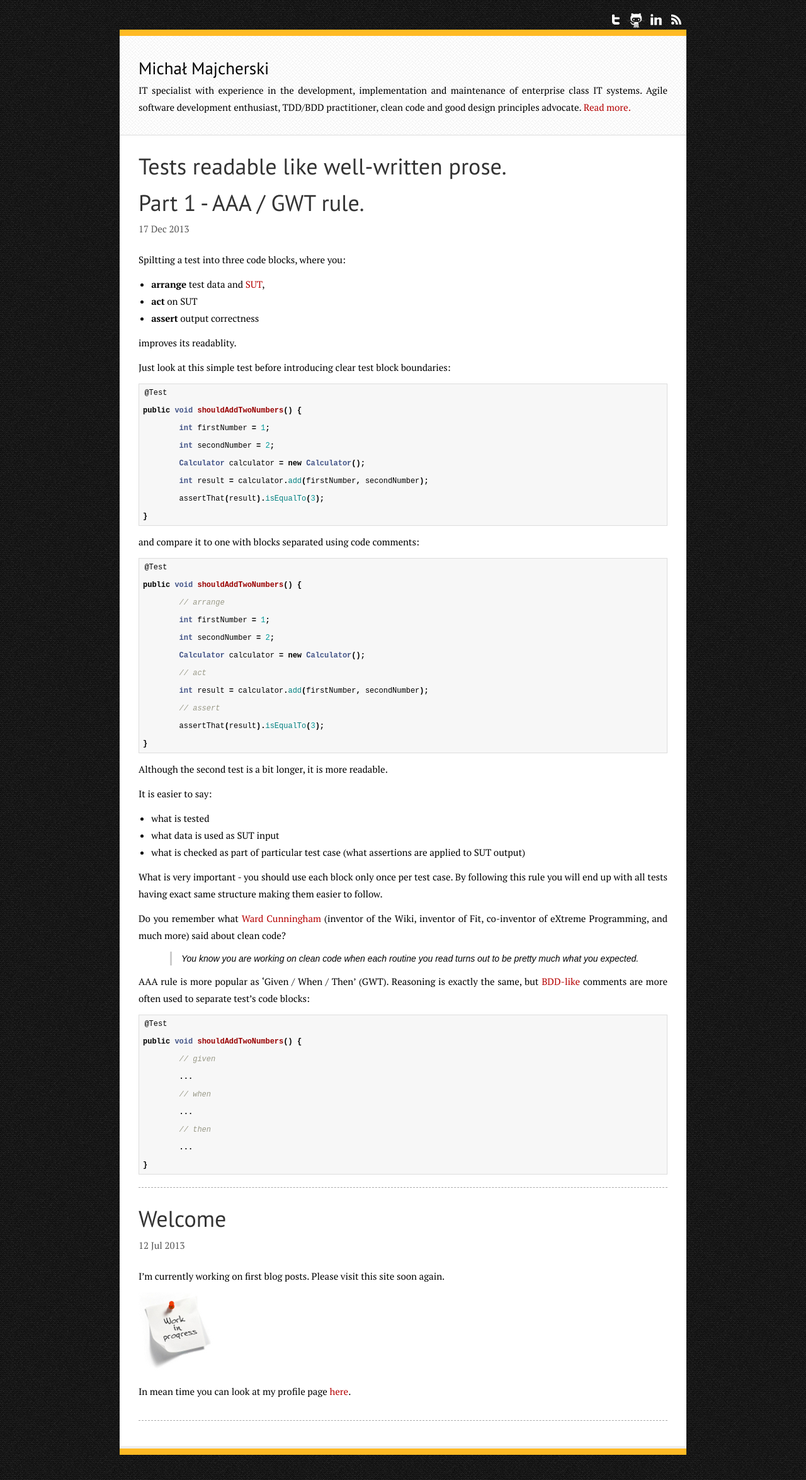
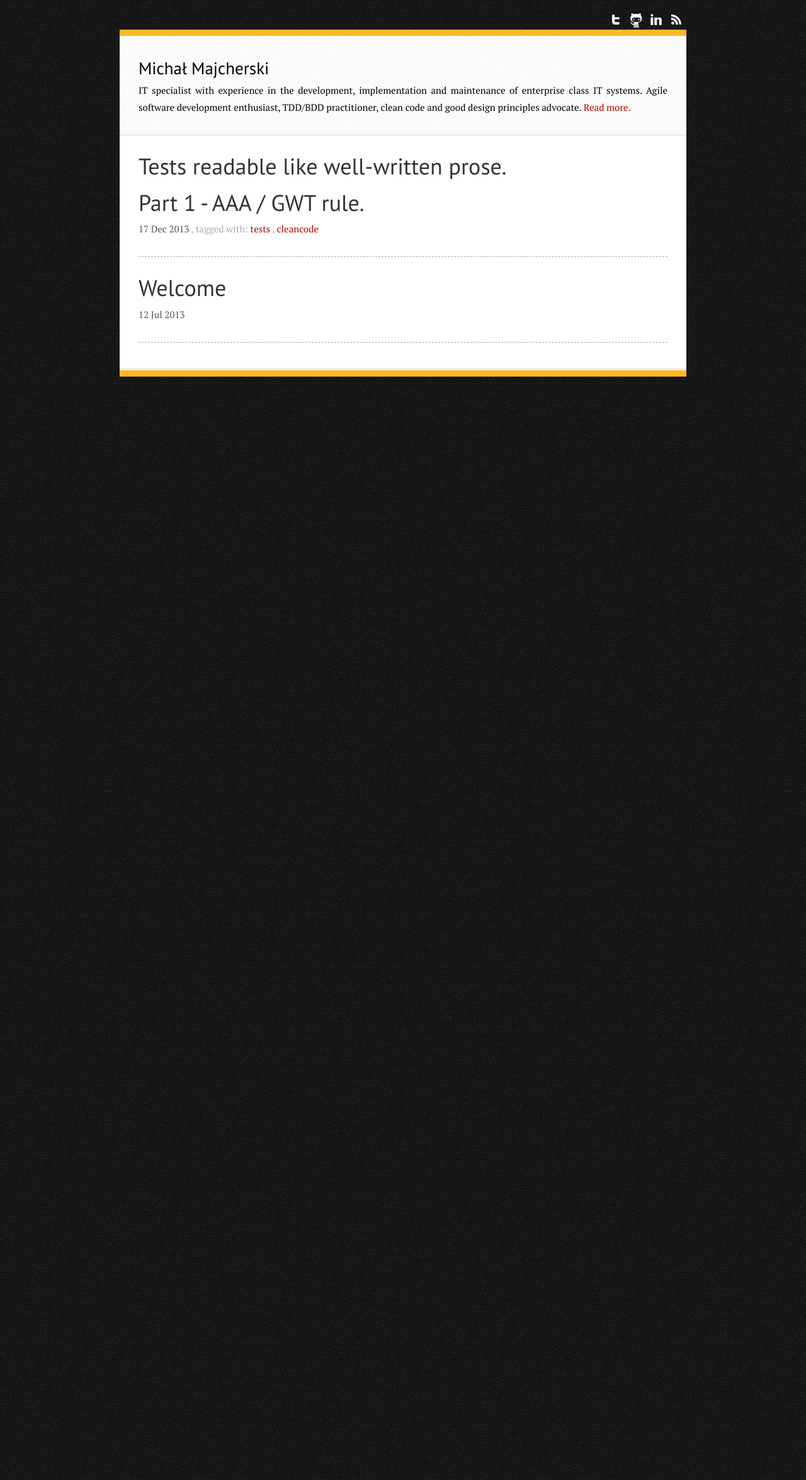
Before and after one commit to majcher/majcher.github.io, a Jekyll site: the page built from index.html, in a window 1280 px wide. Shown: the whole page at 63% size. Built offline with Jekyll 4.4.1, drawn with Linux system fonts in a browser that asks for light colours; nearby versions of some CDN libraries; the list of posts is cut into pages by our own code.

Commit message:
Tags, main page re-org.

```diff
--- a/_includes/article.html
+++ b/_includes/article.html
@@ -4,8 +4,4 @@
 		<span class="post-date">{{ post.date | date_to_string }}</span>
 		{% include article/tags.html %}
 	</div>
-
-	<div class="post-content">
-		{{ post.content }}
-	</div>
 </div>
--- a/_includes/article/tags.html
+++ b/_includes/article/tags.html
@@ -4,7 +4,7 @@
 <ul class="tag_list">
 {% for tag in post.tags %}
 	<li>
-		<a class="tag_list_link" href="/tag/{{ tag }}">{{ tag }}</a>
+		<span class="tag_name">{{ tag }}</span>
 		{% unless forloop.last %},{% endunless %}
 	</li>
 {% endfor %}
--- a/_posts/2013-12-17-readable-tests-part1-aaa.md
+++ b/_posts/2013-12-17-readable-tests-part1-aaa.md
@@ -3,6 +3,7 @@ layout: post
 title:  "Tests readable like well-written prose.<br/>Part 1 - AAA / GWT rule."
 date:   2013-12-17 23:30:00
 categories: blog
+tags: tests cleancode
 ---
 
 Spiltting a test into three code blocks, where you:
--- a/css/main.css
+++ b/css/main.css
@@ -164,8 +164,12 @@ table {
 	padding:0;
 }
 
-.site .content ul.tag_list  li {
+.site .content ul.tag_list li {
 	display:inline;
+}
+
+.site .content ul.tag_list li .tag_name {
+	color: #B50000;
 }
 
 .site .footer {
```
